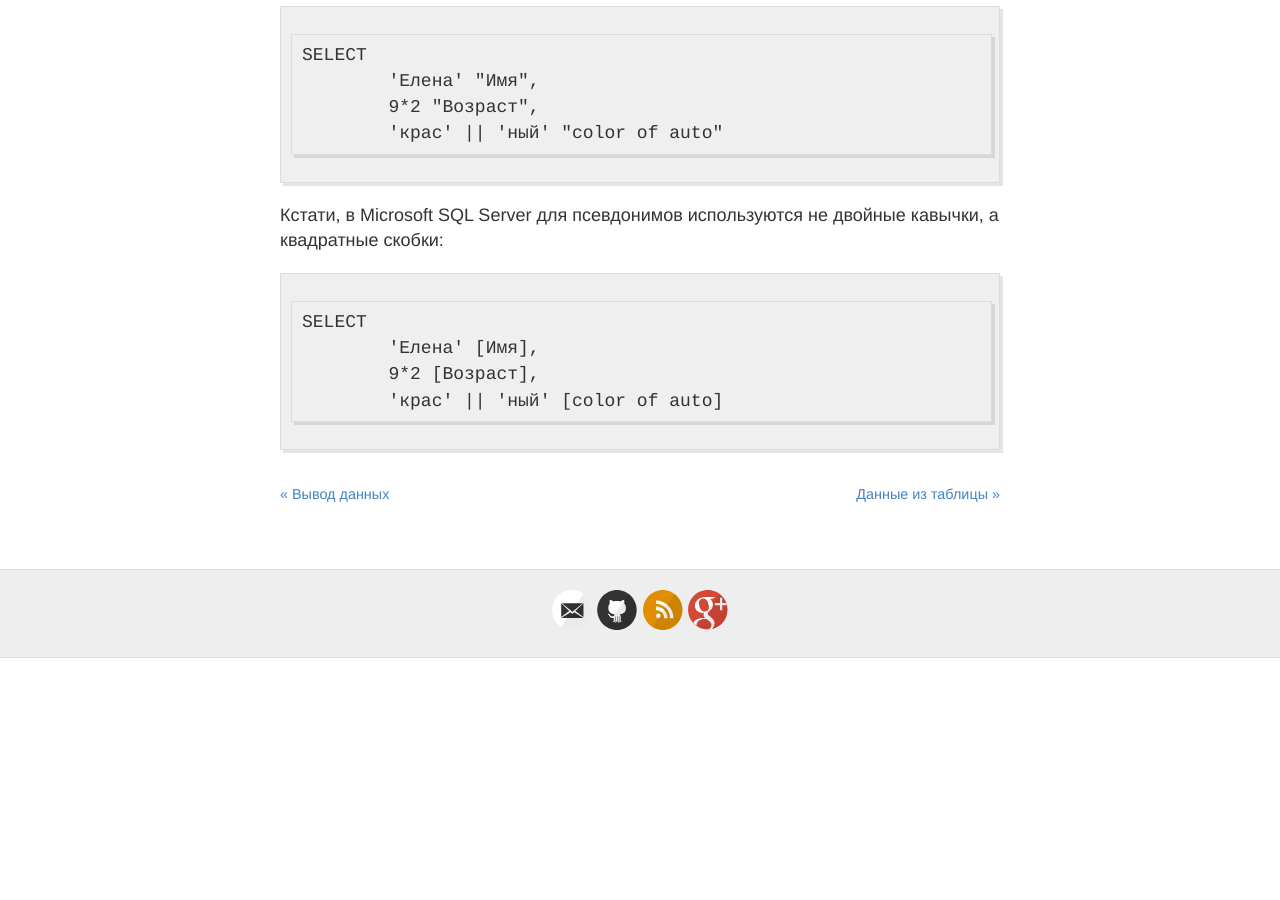
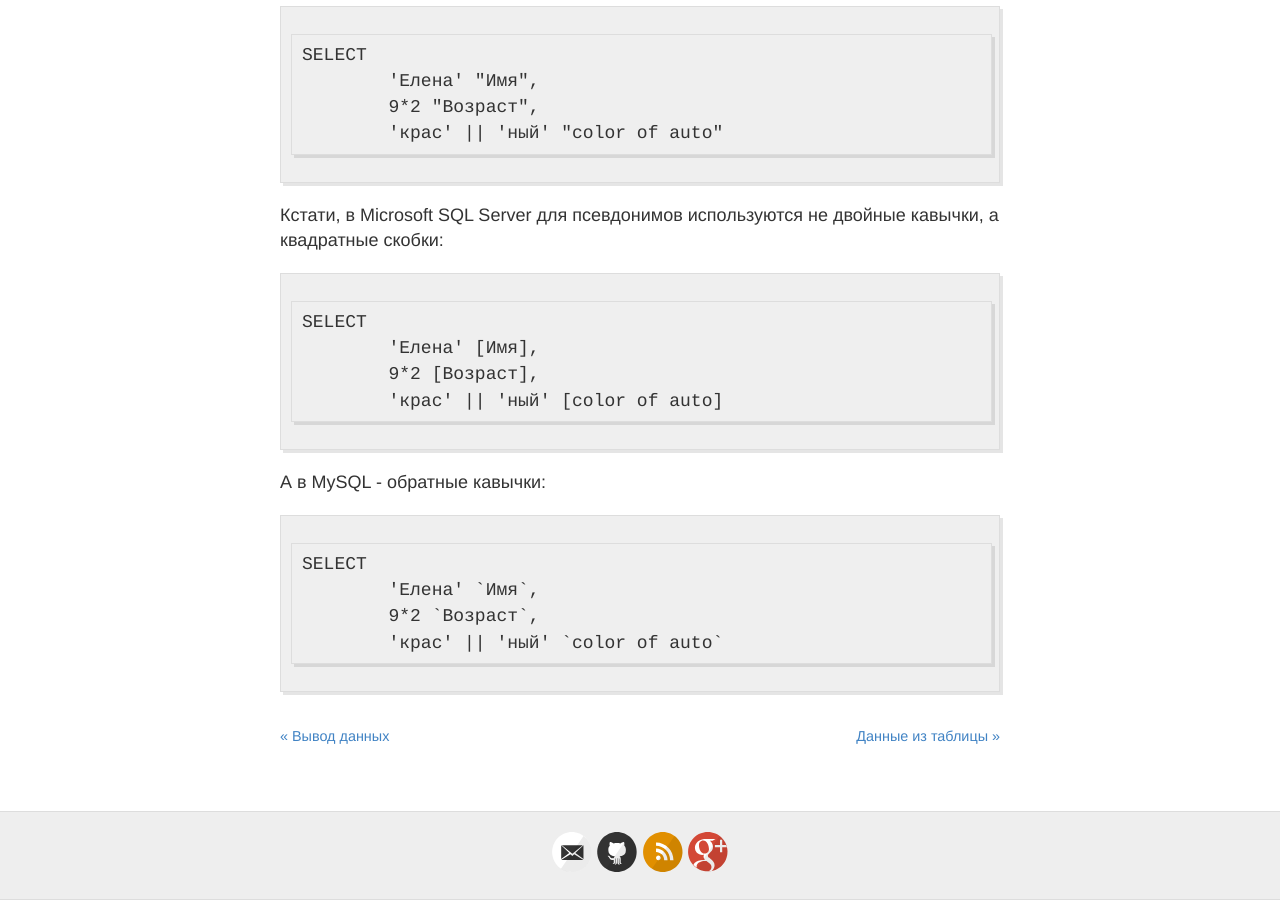
Before and after one commit to prosql/prosql.github.io, a Jekyll site: the page built from _book/01-03-aliases.md, in a window 1280 px wide and 900 px high, scrolled down 865 px. Built offline with Jekyll 4.4.1, drawn with Linux system fonts in a browser that asks for light colours; comment, search, counter and statistics services are not loaded; before the commit the page ends 1523 px from its top, so only the background shows below that.

Commit message:
add notes about mysql

```diff
--- a/_book/01-03-aliases.md
+++ b/_book/01-03-aliases.md
@@ -32,3 +32,10 @@ title: Псевдонимы
 		'Елена' [Имя],
 		9*2 [Возраст],
 		'крас' || 'ный' [color of auto]
+
+А в MySQL - обратные кавычки:
+
+	SELECT
+		'Елена' `Имя`,
+		9*2 `Возраст`,
+		'крас' || 'ный' `color of auto`
```
